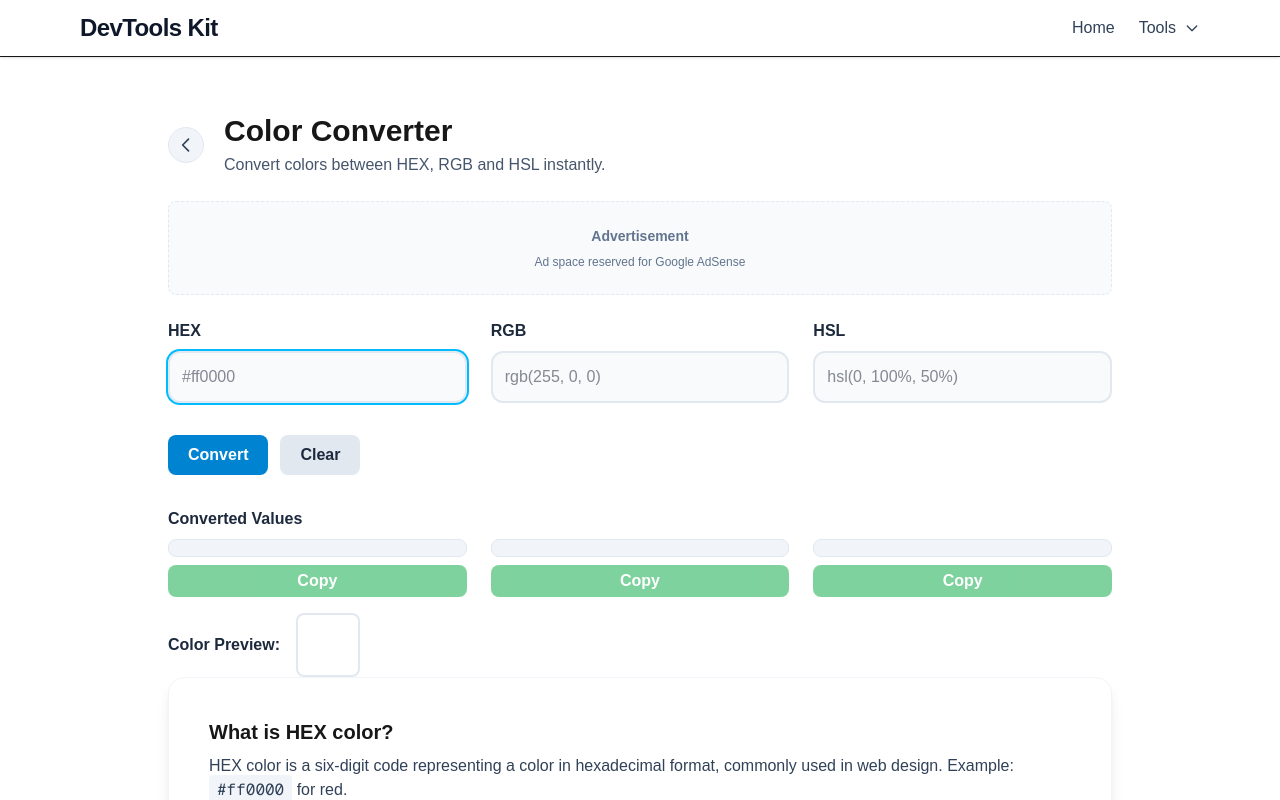
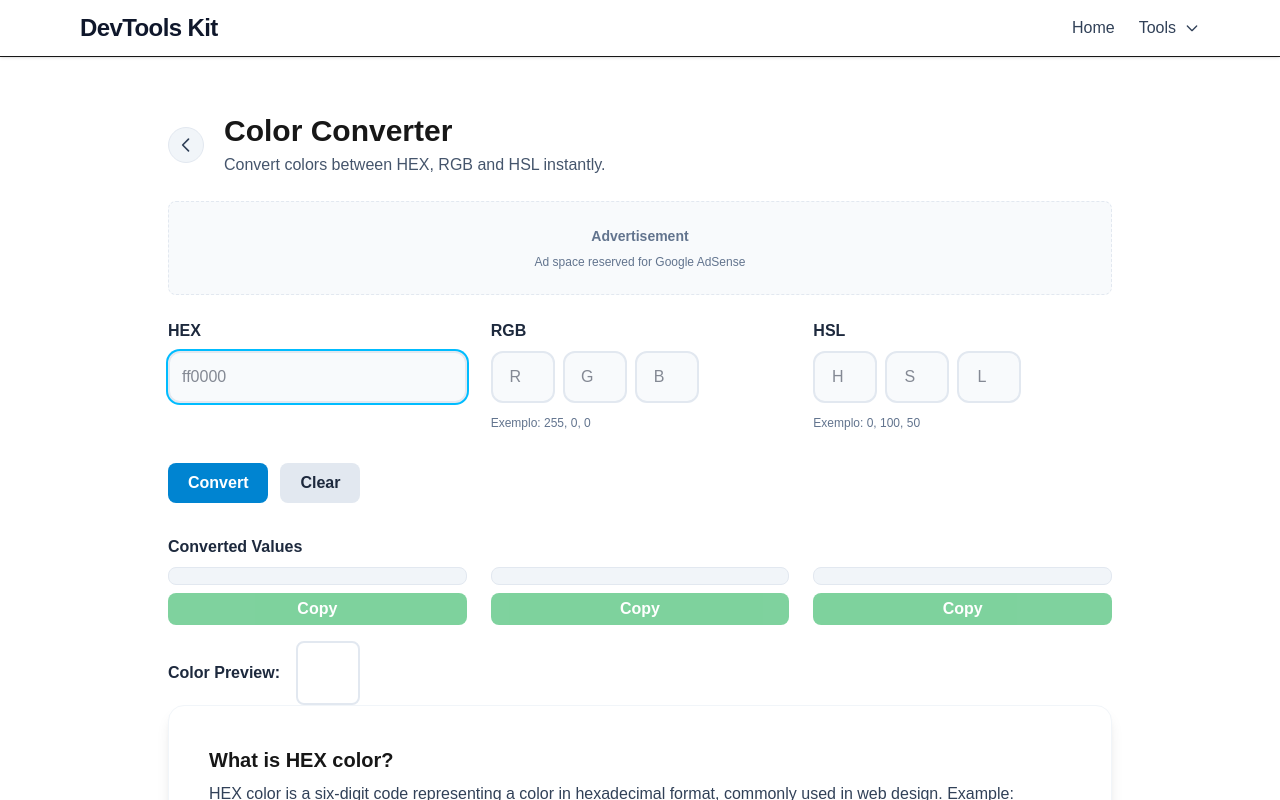
Before and after one commit to LucasFerreiraDeLima/devtoolskit, a Next.js app: page /tools/color-converter in a window 1280 px wide. Shown: the top 800 px of the page. Built offline with nearby package versions, Linux system fonts and the light colour scheme.

Commit message:
Ajuste códigos de cores

```diff
--- a/src/app/tools/color-converter/ColorConverterClient.tsx
+++ b/src/app/tools/color-converter/ColorConverterClient.tsx
@@ -84,7 +84,8 @@ function hslToRgb(h: number, s: number, l: number): { r: number; g: number; b: n
 }
 
 function parseRgb(str: string): { r: number; g: number; b: number } | null {
-  const match = str.match(/rgb\s*\(\s*(\d{1,3})\s*,\s*(\d{1,3})\s*,\s*(\d{1,3})\s*\)/i);
+  // Accepts only numbers and commas, e.g. 255,66,6
+  const match = str.match(/^\s*(\d{1,3})\s*,\s*(\d{1,3})\s*,\s*(\d{1,3})\s*$/);
   if (!match) return null;
   const r = Number(match[1]), g = Number(match[2]), b = Number(match[3]);
   if ([r, g, b].some(x => x < 0 || x > 255)) return null;
@@ -92,7 +93,8 @@ function parseRgb(str: string): { r: number; g: number; b: number } | null {
 }
 
 function parseHsl(str: string): { h: number; s: number; l: number } | null {
-  const match = str.match(/hsl\s*\(\s*(\d{1,3})\s*,\s*(\d{1,3})%\s*,\s*(\d{1,3})%\s*\)/i);
+  // Accepts only numbers and commas, e.g. 0,100,50
+  const match = str.match(/^\s*(\d{1,3})\s*,\s*(\d{1,3})\s*,\s*(\d{1,3})\s*$/);
   if (!match) return null;
   const h = Number(match[1]), s = Number(match[2]), l = Number(match[3]);
   if (h < 0 || h > 360 || s < 0 || s > 100 || l < 0 || l > 100) return null;
@@ -101,8 +103,8 @@ function parseHsl(str: string): { h: number; s: number; l: number } | null {
 
 export default function ColorConverterClient() {
   const [hex, setHex] = useState("");
-  const [rgb, setRgb] = useState("");
-  const [hsl, setHsl] = useState("");
+  const [rgb, setRgb] = useState<[string, string, string]>(["", "", ""]);
+  const [hsl, setHsl] = useState<[string, string, string]>(["", "", ""]);
   const [active, setActive] = useState<"hex" | "rgb" | "hsl">("hex");
   const [error, setError] = useState("");
   const [converted, setConverted] = useState<{ hex: string; rgb: string; hsl: string }>({ hex: "", rgb: "", hsl: "" });
@@ -117,26 +119,31 @@ export default function ColorConverterClient() {
     if (active === "hex") {
       rgbObj = hexToRgb(hex.trim());
       if (!rgbObj) {
-        setError("Invalid HEX format. Example: #ff0000");
+        setError("Invalid HEX format. Example: ff0000");
         return;
       }
       hexVal = rgbToHex(rgbObj.r, rgbObj.g, rgbObj.b);
       hslObj = rgbToHsl(rgbObj.r, rgbObj.g, rgbObj.b);
     } else if (active === "rgb") {
-      rgbObj = parseRgb(rgb.trim());
-      if (!rgbObj) {
-        setError("Invalid RGB format. Example: rgb(255, 0, 0)");
+      const [r, g, b] = rgb.map(x => Number(x));
+      if ([r, g, b].some(x => isNaN(x) || x < 0 || x > 255)) {
+        setError("RGB values must be 0-255");
         return;
       }
-      hexVal = rgbToHex(rgbObj.r, rgbObj.g, rgbObj.b);
-      hslObj = rgbToHsl(rgbObj.r, rgbObj.g, rgbObj.b);
+      rgbObj = { r, g, b };
+      hexVal = rgbToHex(r, g, b);
+      hslObj = rgbToHsl(r, g, b);
     } else if (active === "hsl") {
-      hslObj = parseHsl(hsl.trim());
-      if (!hslObj) {
-        setError("Invalid HSL format. Example: hsl(0, 100%, 50%)");
+      const [h, s, l] = hsl.map(x => Number(x));
+      if (
+        isNaN(h) || isNaN(s) || isNaN(l) ||
+        h < 0 || h > 360 || s < 0 || s > 100 || l < 0 || l > 100
+      ) {
+        setError("HSL values: H 0-360, S/L 0-100");
         return;
       }
-      rgbObj = hslToRgb(hslObj.h, hslObj.s, hslObj.l);
+      hslObj = { h, s, l };
+      rgbObj = hslToRgb(h, s, l);
       hexVal = rgbToHex(rgbObj.r, rgbObj.g, rgbObj.b);
     }
     setConverted({
@@ -148,8 +155,8 @@ export default function ColorConverterClient() {
 
   function handleClear() {
     setHex("");
-    setRgb("");
-    setHsl("");
+    setRgb(["", "", ""]);
+    setHsl(["", "", ""]);
     setConverted({ hex: "", rgb: "", hsl: "" });
     setError("");
     setCopied({ hex: false, rgb: false, hsl: false });
@@ -168,48 +175,82 @@ export default function ColorConverterClient() {
 
   return (
     <div className="space-y-8">
+      {/* Inputs */}
       <div className="grid grid-cols-1 sm:grid-cols-3 gap-6">
+        {/* HEX */}
         <div className="flex flex-col gap-2">
           <label htmlFor="color-hex" className="font-semibold text-slate-800 dark:text-slate-100">HEX</label>
           <input
             id="color-hex"
             type="text"
             value={hex}
-            onChange={e => { setHex(e.target.value); setActive("hex"); }}
+            maxLength={6}
+            onChange={e => {
+              let v = e.target.value.replace(/[^a-fA-F0-9]/g, "");
+              if (v.length > 6) v = v.slice(0, 6);
+              setHex(v);
+              setActive("hex");
+            }}
             className={`w-full p-3 rounded-xl border-2 border-slate-200 dark:border-slate-700 bg-slate-50 dark:bg-slate-800 text-base text-slate-900 dark:text-slate-100 focus:outline-none ${active === "hex" ? "ring-2 ring-sky-400" : ""}`}
-            placeholder="#ff0000"
+            placeholder="ff0000"
             autoComplete="off"
           />
         </div>
+        {/* RGB */}
         <div className="flex flex-col gap-2">
-          <label htmlFor="color-rgb" className="font-semibold text-slate-800 dark:text-slate-100">RGB</label>
+          <label className="font-semibold text-slate-800 dark:text-slate-100">RGB</label>
+          <div className="flex gap-2">
+            {[0, 1, 2].map(i => (
               <input
-            id="color-rgb"
-            type="text"
-            value={rgb}
-            onChange={e => { setRgb(e.target.value); setActive("rgb"); }}
-            className={`w-full p-3 rounded-xl border-2 border-slate-200 dark:border-slate-700 bg-slate-50 dark:bg-slate-800 text-base text-slate-900 dark:text-slate-100 focus:outline-none ${active === "rgb" ? "ring-2 ring-sky-400" : ""}`}
-            placeholder="rgb(255, 0, 0)"
+                key={i}
+                type="number"
+                min={0}
+                max={255}
+                value={rgb[i]}
+                onChange={e => {
+                  const v = e.target.value.replace(/[^0-9]/g, "");
+                  setRgb(r => r.map((x, idx) => idx === i ? v : x) as [string, string, string]);
+                  setActive("rgb");
+                }}
+                className={`w-16 p-3 rounded-xl border-2 border-slate-200 dark:border-slate-700 bg-slate-50 dark:bg-slate-800 text-base text-slate-900 dark:text-slate-100 focus:outline-none text-center ${active === "rgb" ? "ring-2 ring-sky-400" : ""}`}
+                placeholder={["R", "G", "B"][i]}
                 autoComplete="off"
               />
+            ))}
           </div>
+          <span className="text-xs text-slate-500 dark:text-slate-400 mt-1">Exemplo: 255, 0, 0</span>
+        </div>
+        {/* HSL */}
         <div className="flex flex-col gap-2">
-          <label htmlFor="color-hsl" className="font-semibold text-slate-800 dark:text-slate-100">HSL</label>
+          <label className="font-semibold text-slate-800 dark:text-slate-100">HSL</label>
+          <div className="flex gap-2">
+            {[0, 1, 2].map(i => (
               <input
-            id="color-hsl"
-            type="text"
-            value={hsl}
-            onChange={e => { setHsl(e.target.value); setActive("hsl"); }}
-            className={`w-full p-3 rounded-xl border-2 border-slate-200 dark:border-slate-700 bg-slate-50 dark:bg-slate-800 text-base text-slate-900 dark:text-slate-100 focus:outline-none ${active === "hsl" ? "ring-2 ring-sky-400" : ""}`}
-            placeholder="hsl(0, 100%, 50%)"
+                key={i}
+                type="number"
+                min={i === 0 ? 0 : 0}
+                max={i === 0 ? 360 : 100}
+                value={hsl[i]}
+                onChange={e => {
+                  const v = e.target.value.replace(/[^0-9]/g, "");
+                  setHsl(h => h.map((x, idx) => idx === i ? v : x) as [string, string, string]);
+                  setActive("hsl");
+                }}
+                className={`w-16 p-3 rounded-xl border-2 border-slate-200 dark:border-slate-700 bg-slate-50 dark:bg-slate-800 text-base text-slate-900 dark:text-slate-100 focus:outline-none text-center ${active === "hsl" ? "ring-2 ring-sky-400" : ""}`}
+                placeholder={["H", "S", "L"][i]}
                 autoComplete="off"
               />
+            ))}
+          </div>
+          <span className="text-xs text-slate-500 dark:text-slate-400 mt-1">Exemplo: 0, 100, 50</span>
         </div>
       </div>
+      {/* Buttons */}
       <div className="flex flex-wrap gap-3 mt-2">
         <button type="button" className="px-5 py-2 rounded-lg font-semibold bg-sky-600 text-white hover:bg-sky-700 focus:outline-none focus:ring-2 focus:ring-sky-400 transition" onClick={handleConvert}>Convert</button>
         <button type="button" className="px-5 py-2 rounded-lg font-semibold bg-slate-200 text-slate-800 hover:bg-slate-300 focus:outline-none focus:ring-2 focus:ring-slate-400 transition" onClick={handleClear}>Clear</button>
       </div>
+      {/* Results */}
       <div>
         <label className="block font-semibold mb-2 text-slate-800 dark:text-slate-100">Converted Values</label>
         {error && <div className="mb-2 text-red-600 dark:text-red-400 font-medium">{error}</div>}
```
Lines whose indentation alone changed are shown as unchanged.
